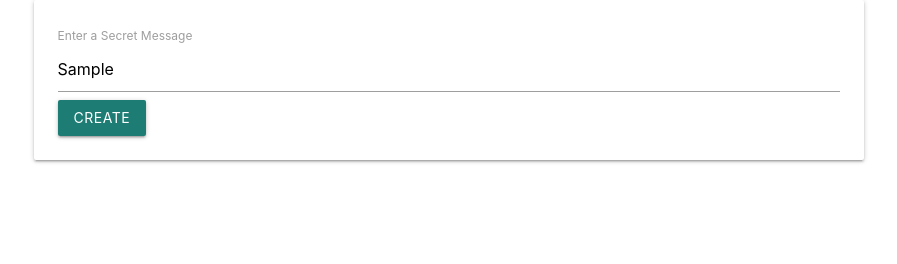
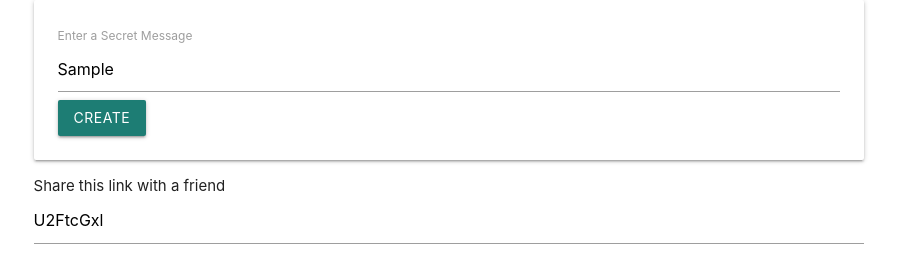
Before and after one commit to jump3rhood/SecretMsgApp, a plain HTML site: page index.html in a window 1280 px wide. Both pictures are taken after typing "Sample" into the empty fields and a click on the button "CREATE". Shown: the part 116-380 px from the top of the page, without its empty margins (191-1088 px from the left). Drawn offline with nearby package versions, Linux system fonts and the light colour scheme.

Commit message:
added a div to display encrypted string and code to encode the str to base64

```diff
--- a/app.js
+++ b/app.js
@@ -1,5 +1,6 @@
 document.querySelector('form').addEventListener('submit', (event) => {
 	event.preventDefault();
-	const input = document.querySelector('input');
-	console.log(input.value);
+	const input = document.querySelector('#message-input');
+	const encrypted = btoa(input.value);
+	document.querySelector('#link-input').value = encrypted;
 });
--- a/index.html
+++ b/index.html
@@ -7,8 +7,6 @@
     <title>Secret Messages</title>
 </head>
 <body>
-
-
     <div class="row">
         <div class="col s8 offset-s2">
             <div>
@@ -17,13 +15,16 @@
             <div class="card-panel">
                 <form action="">
                     <label for="">Enter a Secret Message</label>
-                    <input type="text">
+                    <input id="message-input" type="text">
                     <button class="btn">Create</button>
                 </form>
             </div>
+            <div>
+                Share this link with a friend
+                <input id="link-input">
+            </div>
         </div>
     </div>
-
     <script src="app.js"></script>
 </body>
 </html>
```
